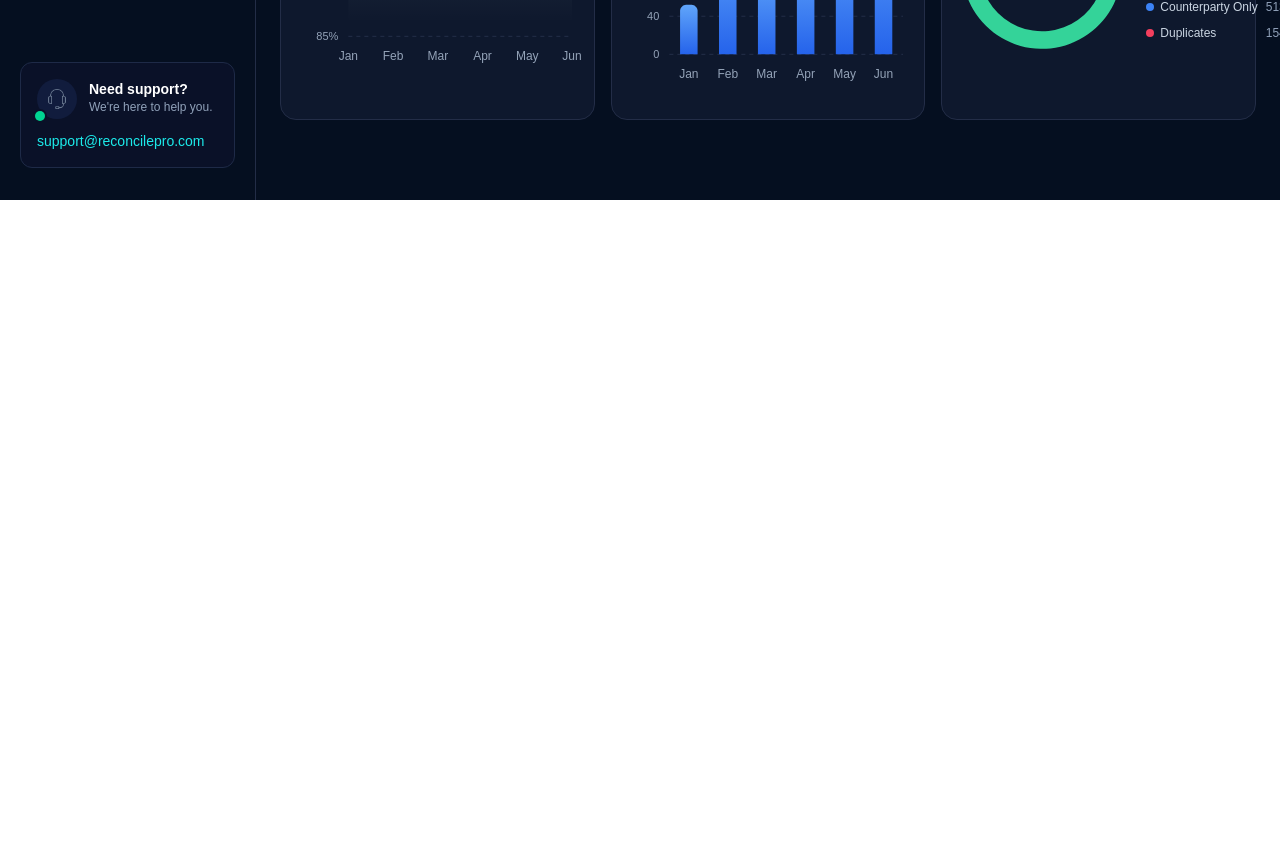
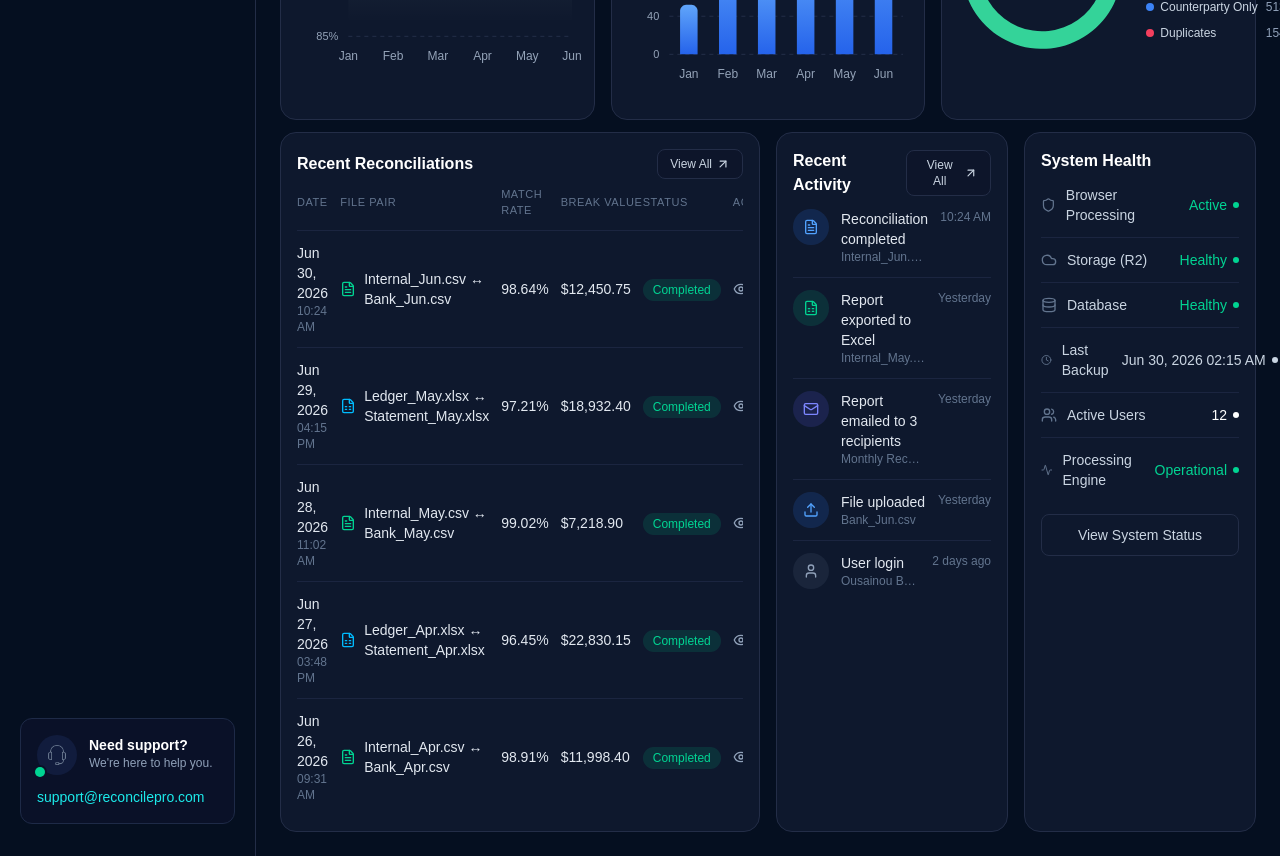
Before and after one commit to ousainoubsj/recon-frontend, a Next.js app: page /dashboard in a window 1280 px wide. Shown: the part 600-1456 px from the top of the page. Before the commit the page ends 800 px from the top, so only its background shows below. Built offline with nearby package versions, Linux system fonts and the light colour scheme.

Commit message:
Add ActivityOverview component and integrate it into the dashboard layout

```diff
--- a/app/dashboard/page.tsx
+++ b/app/dashboard/page.tsx
@@ -1,3 +1,4 @@
+import ActivityOverview from '@/components/dashboard/ActivityOverview'
 import ChartsOverview from '@/components/dashboard/ChartsOverview'
 import GreetingBanner from '@/components/dashboard/GreetingBanner'
 import StatsOverview from '@/components/dashboard/StatsOverview'
@@ -8,6 +9,7 @@ export default function Page() {
       <GreetingBanner />
       <StatsOverview />
       <ChartsOverview />
+      <ActivityOverview />
     </main>
   )
 }
--- /dev/null
+++ b/components/dashboard/ActivityOverview.tsx
@@ -0,0 +1,236 @@
+import {
+  ArrowUpRight,
+  Activity,
+  Clock,
+  Cloud,
+  Database,
+  Download,
+  Eye,
+  FileSpreadsheet,
+  FileText,
+  Mail,
+  Shield,
+  Upload,
+  User,
+  Users,
+} from 'lucide-react'
+
+const reconciliations = [
+  {
+    date: 'Jun 30, 2026',
+    time: '10:24 AM',
+    fileA: 'Internal_Jun.csv',
+    fileB: 'Bank_Jun.csv',
+    Icon: FileText,
+    iconColor: 'text-emerald-400',
+    matchRate: '98.64%',
+    breakValue: '$12,450.75',
+  },
+  {
+    date: 'Jun 29, 2026',
+    time: '04:15 PM',
+    fileA: 'Ledger_May.xlsx',
+    fileB: 'Statement_May.xlsx',
+    Icon: FileSpreadsheet,
+    iconColor: 'text-sky-400',
+    matchRate: '97.21%',
+    breakValue: '$18,932.40',
+  },
+  {
+    date: 'Jun 28, 2026',
+    time: '11:02 AM',
+    fileA: 'Internal_May.csv',
+    fileB: 'Bank_May.csv',
+    Icon: FileText,
+    iconColor: 'text-emerald-400',
+    matchRate: '99.02%',
+    breakValue: '$7,218.90',
+  },
+  {
+    date: 'Jun 27, 2026',
+    time: '03:48 PM',
+    fileA: 'Ledger_Apr.xlsx',
+    fileB: 'Statement_Apr.xlsx',
+    Icon: FileSpreadsheet,
+    iconColor: 'text-sky-400',
+    matchRate: '96.45%',
+    breakValue: '$22,830.15',
+  },
+  {
+    date: 'Jun 26, 2026',
+    time: '09:31 AM',
+    fileA: 'Internal_Apr.csv',
+    fileB: 'Bank_Apr.csv',
+    Icon: FileText,
+    iconColor: 'text-emerald-400',
+    matchRate: '98.91%',
+    breakValue: '$11,998.40',
+  },
+]
+
+const activity = [
+  {
+    title: 'Reconciliation completed',
+    subtitle: 'Internal_Jun.csv ↔ Bank_Jun.csv',
+    time: '10:24 AM',
+    Icon: FileText,
+    tint: 'bg-blue-500/15 text-blue-400',
+  },
+  {
+    title: 'Report exported to Excel',
+    subtitle: 'Internal_May.csv_Reconciliation.xlsx',
+    time: 'Yesterday',
+    Icon: FileSpreadsheet,
+    tint: 'bg-emerald-500/15 text-emerald-400',
+  },
+  {
+    title: 'Report emailed to 3 recipients',
+    subtitle: 'Monthly Reconciliation Report',
+    time: 'Yesterday',
+    Icon: Mail,
+    tint: 'bg-indigo-500/15 text-indigo-400',
+  },
+  {
+    title: 'File uploaded',
+    subtitle: 'Bank_Jun.csv',
+    time: 'Yesterday',
+    Icon: Upload,
+    tint: 'bg-blue-500/15 text-blue-400',
+  },
+  {
+    title: 'User login',
+    subtitle: 'Ousainou BS Jammeh',
+    time: '2 days ago',
+    Icon: User,
+    tint: 'bg-slate-500/15 text-slate-400',
+  },
+]
+
+const systemHealth = [
+  { label: 'Browser Processing', value: 'Active', Icon: Shield, valueColor: 'text-emerald-400' },
+  { label: 'Storage (R2)', value: 'Healthy', Icon: Cloud, valueColor: 'text-emerald-400' },
+  { label: 'Database', value: 'Healthy', Icon: Database, valueColor: 'text-emerald-400' },
+  { label: 'Last Backup', value: 'Jun 30, 2026 02:15 AM', Icon: Clock, valueColor: 'text-slate-300' },
+  { label: 'Active Users', value: '12', Icon: Users, valueColor: 'text-white' },
+  { label: 'Processing Engine', value: 'Operational', Icon: Activity, valueColor: 'text-emerald-400' },
+]
+
+function PanelHeader({ title, showViewAll }: { title: string; showViewAll?: boolean }) {
+  return (
+    <div className="mb-2 flex items-center justify-between">
+      <h3 className="text-base font-semibold text-white">{title}</h3>
+      {showViewAll && (
+        <button
+          type="button"
+          className="flex cursor-pointer items-center gap-1 rounded-lg border border-[#232D47] bg-[#0D152A] px-3 py-1.5 text-xs font-medium text-slate-300"
+        >
+          View All
+          <ArrowUpRight className="h-3.5 w-3.5" />
+        </button>
+      )}
+    </div>
+  )
+}
+
+export default function ActivityOverview() {
+  return (
+    <div className="grid grid-cols-1 gap-4 lg:grid-cols-4">
+      <div className="rounded-2xl border border-[#232D47] bg-[#0E182D] p-4 lg:col-span-2">
+        <PanelHeader title="Recent Reconciliations" showViewAll />
+
+        <div className="overflow-x-auto">
+          <table className="w-full text-sm">
+            <thead>
+              <tr className="text-left text-[11px] font-medium uppercase tracking-wider text-slate-500">
+                <th className="pb-3 font-medium">Date</th>
+                <th className="pb-3 font-medium">File Pair</th>
+                <th className="pb-3 font-medium">Match Rate</th>
+                <th className="pb-3 font-medium">Break Value</th>
+                <th className="pb-3 font-medium">Status</th>
+                <th className="pb-3 font-medium">Actions</th>
+              </tr>
+            </thead>
+            <tbody>
+              {reconciliations.map((row) => (
+                <tr key={row.date} className="border-t border-[#1B2540]">
+                  <td className="py-3 pr-3 align-top">
+                    <p className="text-slate-200">{row.date}</p>
+                    <p className="text-xs text-slate-500">{row.time}</p>
+                  </td>
+                  <td className="py-3 pr-3">
+                    <span className="flex items-center gap-2 text-slate-200">
+                      <row.Icon className={`h-4 w-4 shrink-0 ${row.iconColor}`} />
+                      {row.fileA} ↔ {row.fileB}
+                    </span>
+                  </td>
+                  <td className="py-3 pr-3 text-slate-200">{row.matchRate}</td>
+                  <td className="py-3 pr-3 text-slate-200">{row.breakValue}</td>
+                  <td className="py-3 pr-3">
+                    <span className="rounded-full bg-emerald-500/15 px-2.5 py-1 text-xs font-medium text-emerald-400">
+                      Completed
+                    </span>
+                  </td>
+                  <td className="py-3">
+                    <div className="flex items-center gap-3 text-slate-400">
+                      <button type="button" aria-label="View" className="cursor-pointer hover:text-white">
+                        <Eye className="h-4 w-4" />
+                      </button>
+                      <button type="button" aria-label="Download" className="cursor-pointer hover:text-white">
+                        <Download className="h-4 w-4" />
+                      </button>
+                    </div>
+                  </td>
+                </tr>
+              ))}
+            </tbody>
+          </table>
+        </div>
+      </div>
+
+      <div className="rounded-2xl border border-[#232D47] bg-[#0E182D] p-4">
+        <PanelHeader title="Recent Activity" showViewAll />
+
+        <ul className="divide-y divide-[#1B2540]">
+          {activity.map(({ title, subtitle, time, Icon, tint }) => (
+            <li key={title} className="flex items-start gap-3 py-3 first:pt-1">
+              <span className={`flex h-9 w-9 shrink-0 items-center justify-center rounded-full ${tint}`}>
+                <Icon className="h-4 w-4" />
+              </span>
+              <div className="min-w-0 flex-1">
+                <p className="text-sm text-slate-200">{title}</p>
+                <p className="truncate text-xs text-slate-500">{subtitle}</p>
+              </div>
+              <span className="shrink-0 whitespace-nowrap text-xs text-slate-500">{time}</span>
+            </li>
+          ))}
+        </ul>
+      </div>
+
+      <div className="flex flex-col rounded-2xl border border-[#232D47] bg-[#0E182D] p-4">
+        <PanelHeader title="System Health" />
+
+        <ul className="divide-y divide-[#1B2540]">
+          {systemHealth.map(({ label, value, Icon, valueColor }) => (
+            <li key={label} className="flex items-center justify-between gap-2 py-3 first:pt-1">
+              <span className="flex items-center gap-2.5 text-sm text-slate-300">
+                <Icon className="h-4 w-4 text-slate-500" />
+                {label}
+              </span>
+              <span className={`flex items-center gap-1.5 whitespace-nowrap text-sm font-medium ${valueColor}`}>
+                {value}
+                <span className="h-1.5 w-1.5 rounded-full bg-current" />
+              </span>
+            </li>
+          ))}
+        </ul>
+
+        <button
+          type="button"
+          className="mt-3 cursor-pointer rounded-lg border border-[#232D47] py-2.5 text-sm font-medium text-slate-300 transition-colors duration-300 hover:bg-white/5"
+        >
+          View System Status
+        </button>
+      </div>
+    </div>
+  )
+}
```
